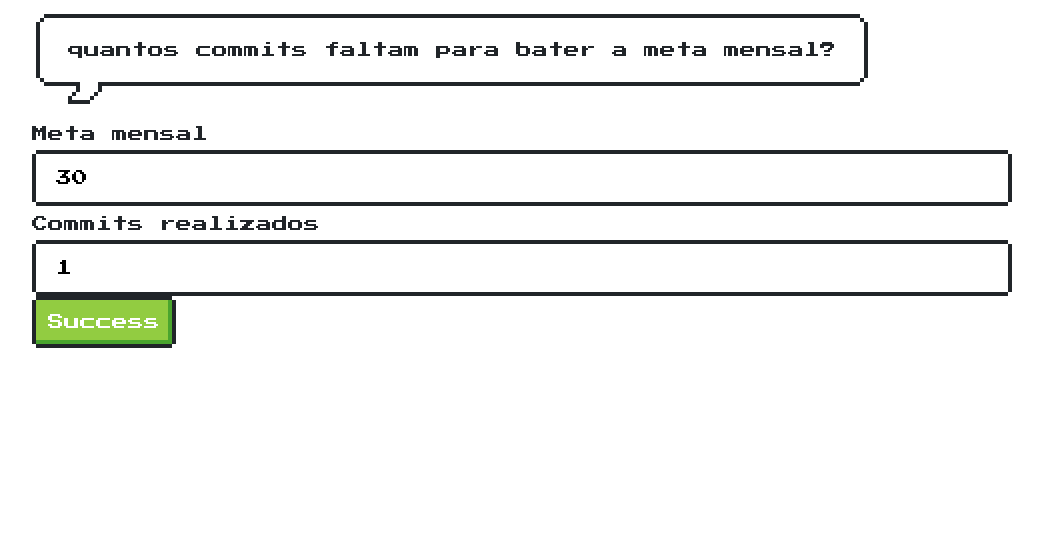
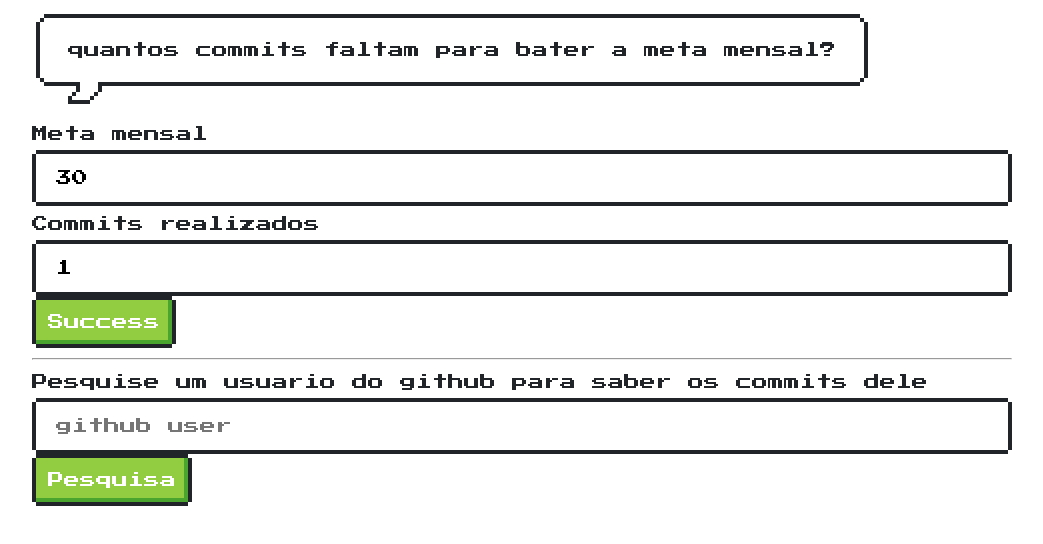
Before and after one commit to ptcmariano/nescss-meta, a plain HTML site: page index.html in a window 1280 px wide. Shown: the whole page, without its empty margins (118-1161 px from the left). Drawn offline with nearby package versions, Linux system fonts and the light colour scheme.

Commit message:
feat: puxando os dados do github

```diff
--- a/index.html
+++ b/index.html
@@ -34,6 +34,14 @@
       <button type="button" class="nes-btn is-success" onclick="calcularMETA()">Success</button>
       <div class="nes-container is-rounded" style="display: none" id="resultado">
       </div>
+      <hr>
+
+      <div class="nes-field">
+        <label for="name_field">Pesquise um usuario do github para saber os commits dele</label>
+        <input type="text" placeholder="github user" id="usergithub" class="nes-input">
+      </div>
+      <button type="button" class="nes-btn is-success" onclick="pesquisaUsuarioGithub()">Pesquisa</button>
+      <div class="nes-container is-rounded" style="display: none" id="githubresultado"></div>
     </main>
     <script src="./index.js"></script>
 </body>
--- a/index.js
+++ b/index.js
@@ -5,9 +5,6 @@ const resultado = document.getElementById("resultado")
 function calcularMETA() {
     const intMETA = parseInt(meta.value)
     const intCommits = parseInt(realizado.value)
-    // debugger
-
-    const intDiff = (intCommits - intMETA) * -1
     const dateHoje = new Date()
     const dateLastDay = new Date(dateHoje.getFullYear(), dateHoje.getMonth()+1, 0)
     const intDiffDays = dateLastDay.getDate() - dateHoje.getDate()
@@ -18,3 +15,45 @@ function calcularMETA() {
         <p>Por dia precisam ser feitos ${intResultado/intDiffDays}</p>
     `
 }
+
+function pesquisaUsuarioGithub() {
+    const pesquisa = document.getElementById("usergithub").value
+    httpRequest = new XMLHttpRequest();
+
+    if (!httpRequest) {
+        alert('Giving up :( Cannot create an XMLHTTP instance');
+        return false;
+    }
+    httpRequest.onreadystatechange = function(){
+        if (httpRequest.readyState === XMLHttpRequest.DONE) {
+            if (httpRequest.status === 200) {
+                const githubresultado = document.getElementById("githubresultado")
+                let users = []
+                let countUsers = 0;
+                try {
+                    users = JSON.parse(httpRequest.response).items
+                    countUsers = JSON.parse(httpRequest.response).total_count
+                    githubresultado.style = `display: block`
+                    githubresultado.innerHTML = `
+                        <p>Encontrado ${countUsers} usuarios</p>
+                        <p>Link para ver githubuser
+                        <a target="_blank" href="${users[countUsers-1].html_url}">${users[countUsers-1].html_url}</a>
+                        <img src="${users[countUsers-1].avatar_url}" style="width: 120px;"/>
+                        </p>
+                    `
+                } catch (error) {
+                    githubresultado.style = `display: block`
+                    githubresultado.innerHTML = `
+                        <p>Erro ao trazer githubuser</p>
+                    `
+                }
+                console.log(countUsers);
+                console.log(users);
+            } else {
+                alert('There was a problem with the request.');
+            }
+        }
+    };
+    httpRequest.open('GET', `https://api.github.com/search/users?q=${pesquisa}`);
+    httpRequest.send();
+}
```
